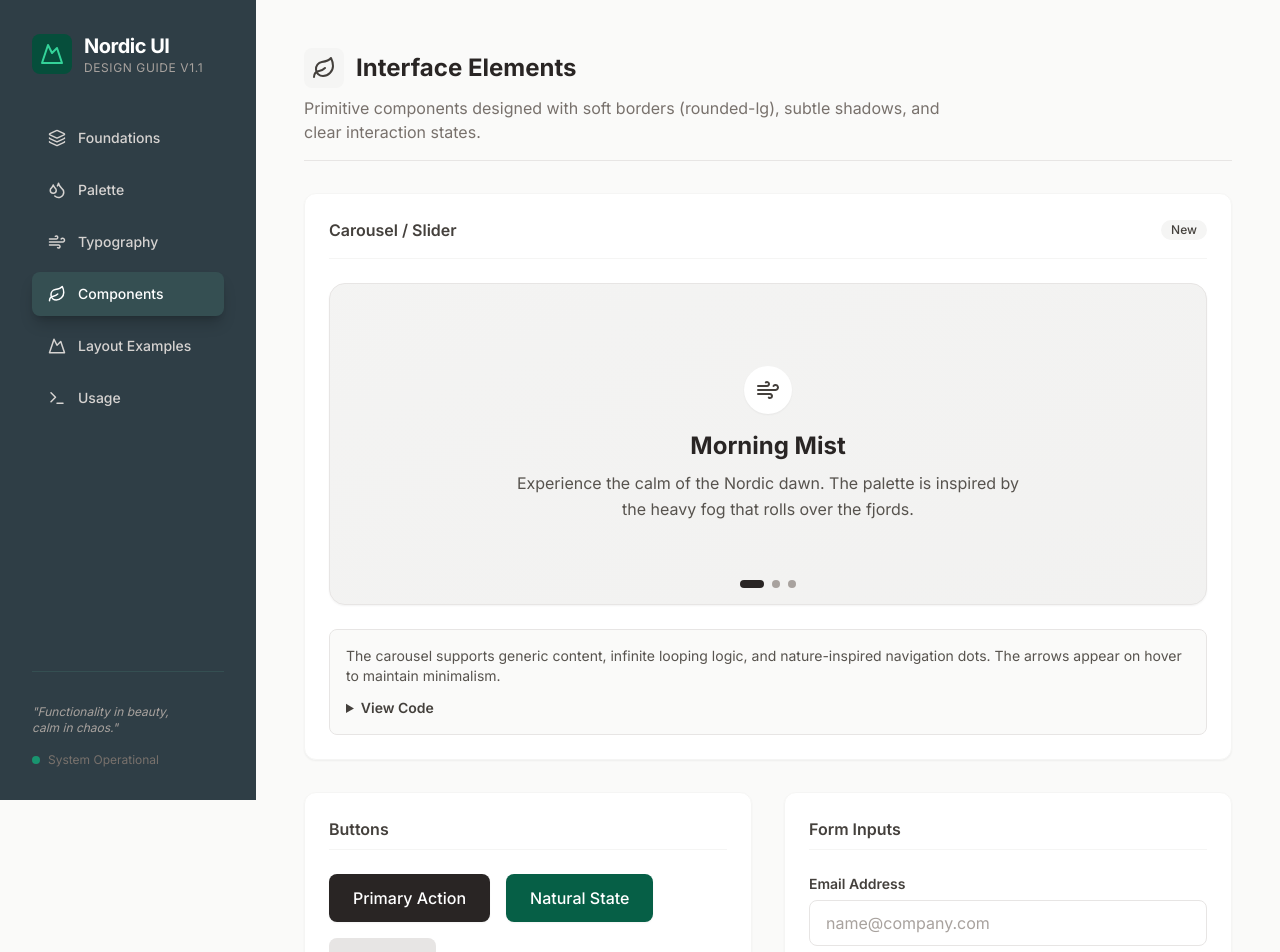
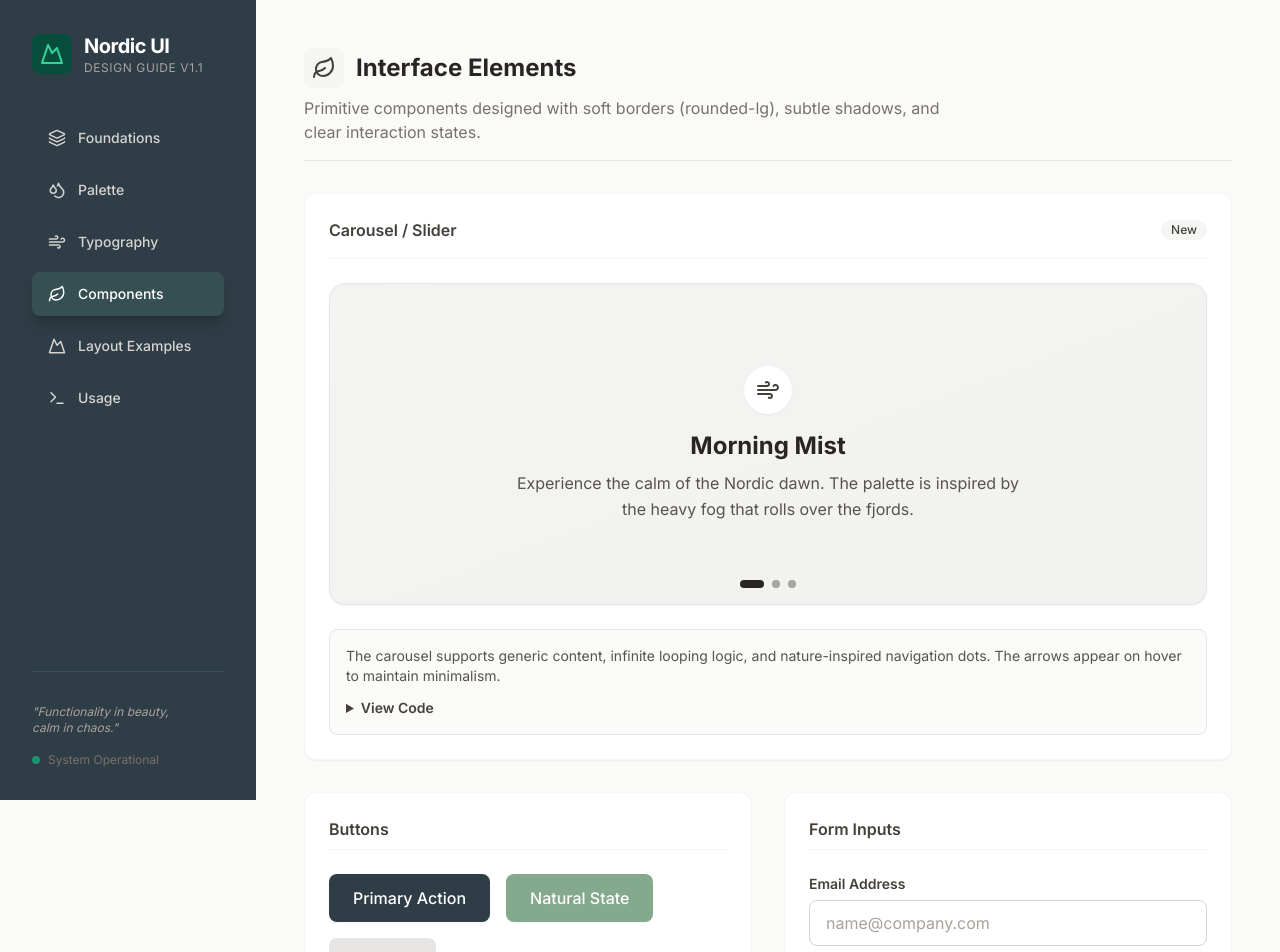
Before and after one commit to eventyr-dev/eventyr-design, a React (Vite) app: page / in a window 1280 px wide. Shown: the top 952 px of the page. Built offline with nearby package versions, Linux system fonts and the light colour scheme.

Commit message:
updated colors

```diff
--- a/components/Button.tsx
+++ b/components/Button.tsx
@@ -18,11 +18,11 @@ export const Button: React.FC<ButtonProps> = ({
   const baseStyle = "inline-flex items-center justify-center px-6 py-3 rounded-lg font-medium transition-all duration-200 focus:outline-none focus:ring-2 focus:ring-offset-2 disabled:opacity-50 disabled:cursor-not-allowed";
 
   const variants: Record<ButtonVariant, string> = {
-    primary: "bg-stone-800 text-white hover:bg-stone-700 focus:ring-stone-800 shadow-sm hover:shadow-md",
-    secondary: "bg-emerald-800 text-white hover:bg-emerald-900 focus:ring-emerald-800 shadow-sm hover:shadow-md",
-    tertiary: "bg-stone-200 text-stone-800 hover:bg-stone-300 focus:ring-stone-400",
-    ghost: "bg-transparent text-stone-600 hover:bg-stone-100 hover:text-stone-900",
-    outline: "bg-transparent border-2 border-stone-300 text-stone-700 hover:border-stone-800 hover:text-stone-900"
+    primary: "bg-nordic-pine text-white hover:bg-nordic-pine-light focus:ring-nordic-pine shadow-sm hover:shadow-md",
+    secondary: "bg-nordic-sage text-white hover:bg-nordic-sage-dark focus:ring-nordic-sage shadow-sm hover:shadow-md",
+    tertiary: "bg-nordic-mist text-nordic-charcoal hover:bg-stone-300 focus:ring-nordic-granite",
+    ghost: "bg-transparent text-nordic-granite hover:bg-nordic-snow hover:text-nordic-charcoal",
+    outline: "bg-transparent border-2 border-nordic-glacier text-nordic-granite hover:border-nordic-pine hover:text-nordic-charcoal"
   };
 
   return (
--- a/components/Checkbox.tsx
+++ b/components/Checkbox.tsx
@@ -26,8 +26,8 @@ export const Checkbox: React.FC<CheckboxProps> = ({
                 <div className={`
           w-5 h-5 rounded border-2 transition-all flex items-center justify-center
           ${checked
-                        ? 'bg-emerald-600 border-emerald-600'
-                        : 'bg-white border-stone-300 hover:border-emerald-400'
+                        ? 'bg-nordic-sage border-nordic-sage'
+                        : 'bg-white border-stone-300 hover:border-nordic-sage/50'
                     }
         `}>
                     {checked && <Check size={14} className="text-white" strokeWidth={3} />}
--- a/components/FormField.tsx
+++ b/components/FormField.tsx
@@ -22,7 +22,7 @@ export const FormField: React.FC<FormFieldProps> = ({
             {label && (
                 <label className="text-sm font-medium text-stone-700 mb-2">
                     {label}
-                    {required && <span className="text-red-500 ml-1">*</span>}
+                    {required && <span className="text-nordic-berry ml-1">*</span>}
                 </label>
             )}
             {children}
@@ -30,7 +30,7 @@ export const FormField: React.FC<FormFieldProps> = ({
                 <span className="text-xs text-stone-500 mt-1">{helperText}</span>
             )}
             {error && (
-                <span className="text-xs text-red-600 mt-1">{error}</span>
+                <span className="text-xs text-nordic-berry mt-1">{error}</span>
             )}
         </div>
     );
--- a/components/Input.tsx
+++ b/components/Input.tsx
@@ -15,12 +15,12 @@ export const Input: React.FC<InputProps> = ({ label, error, ...props }) => (
         focus:outline-none focus:ring-2 focus:ring-offset-0
         placeholder:text-stone-400
         ${error
-          ? 'border-red-300 focus:border-red-500 focus:ring-red-100'
-          : 'border-stone-200 focus:border-emerald-600 focus:ring-emerald-50'
+          ? 'border-nordic-berry/30 bg-nordic-berry/5 focus:border-nordic-berry focus:ring-2 focus:ring-nordic-berry/20'
+          : 'border-stone-300 bg-stone-50 focus:border-nordic-sage focus:ring-2 focus:ring-nordic-sage/20'
         }
       `}
       {...props}
     />
-    {error && <span className="text-xs text-red-600 font-medium">{error}</span>}
+    {error && <span className="text-xs text-nordic-berry mt-1">{error}</span>}
   </div>
 );
--- a/components/Radio.tsx
+++ b/components/Radio.tsx
@@ -31,11 +31,11 @@ export const Radio: React.FC<RadioProps> = ({
                 <div className={`
           w-5 h-5 rounded-full border-2 transition-all flex items-center justify-center
           ${checked
-                        ? 'bg-white border-emerald-600'
-                        : 'bg-white border-stone-300 hover:border-emerald-400'
+                        ? 'bg-white border-nordic-sage'
+                        : 'bg-white border-stone-300 hover:border-nordic-sage/50'
                     }
         `}>
-                    {checked && <div className="w-2.5 h-2.5 rounded-full bg-emerald-600" />}
+                    {checked && <div className="w-2.5 h-2.5 rounded-full bg-nordic-sage" />}
                 </div>
             </div>
             {label && <span className="text-sm text-stone-700">{label}</span>}
--- a/components/Select.tsx
+++ b/components/Select.tsx
@@ -34,8 +34,8 @@ export const Select: React.FC<SelectProps> = ({
                     className={`
             w-full px-4 py-3 pr-10 rounded-lg border transition-all appearance-none
             ${error
-                            ? 'border-red-300 bg-red-50 focus:border-red-500 focus:ring-2 focus:ring-red-200'
-                            : 'border-stone-300 bg-stone-50 focus:border-emerald-500 focus:ring-2 focus:ring-emerald-100'
+                            ? 'border-nordic-berry/30 bg-nordic-berry/5 focus:border-nordic-berry focus:ring-2 focus:ring-nordic-berry/20'
+                            : 'border-stone-300 bg-stone-50 focus:border-nordic-sage focus:ring-2 focus:ring-nordic-sage/20'
                         }
             text-stone-900
             focus:outline-none
@@ -55,7 +55,7 @@ export const Select: React.FC<SelectProps> = ({
                 />
             </div>
             {error && (
-                <span className="text-xs text-red-600 mt-1">{error}</span>
+                <span className="text-xs text-nordic-berry mt-1">{error}</span>
             )}
         </div>
     );
--- a/components/Switch.tsx
+++ b/components/Switch.tsx
@@ -27,7 +27,7 @@ export const Switch: React.FC<SwitchProps> = ({
                 />
                 <div className={`
           w-11 h-6 rounded-full transition-all
-          ${checked ? 'bg-emerald-600' : 'bg-stone-300'}
+          ${checked ? 'bg-nordic-sage' : 'bg-stone-300'}
         `}>
                     <div className={`
             w-5 h-5 rounded-full bg-white shadow-md transition-transform duration-200
--- a/components/Textarea.tsx
+++ b/components/Textarea.tsx
@@ -32,8 +32,8 @@ export const Textarea: React.FC<TextareaProps> = ({
                 className={`
           px-4 py-3 rounded-lg border transition-all resize-y
           ${error
-                        ? 'border-red-300 bg-red-50 focus:border-red-500 focus:ring-2 focus:ring-red-200'
-                        : 'border-stone-300 bg-stone-50 focus:border-emerald-500 focus:ring-2 focus:ring-emerald-100'
+                        ? 'border-nordic-berry/30 bg-nordic-berry/5 focus:border-nordic-berry focus:ring-2 focus:ring-nordic-berry/20'
+                        : 'border-stone-300 bg-stone-50 focus:border-nordic-sage focus:ring-2 focus:ring-nordic-sage/20'
                     }
           text-stone-900 placeholder-stone-400
           focus:outline-none
@@ -41,7 +41,7 @@ export const Textarea: React.FC<TextareaProps> = ({
                 {...props}
             />
             {error && (
-                <span className="text-xs text-red-600 mt-1">{error}</span>
+                <span className="text-xs text-nordic-berry mt-1">{error}</span>
             )}
         </div>
     );
--- a/tailwind.config.js
+++ b/tailwind.config.js
@@ -10,6 +10,29 @@ export default {
       fontFamily: {
         sans: ['Inter', 'sans-serif'],
       },
+      colors: {
+        nordic: {
+          // Primary & Secondary
+          pine: {
+            DEFAULT: '#2F3E46',
+            light: '#354F52',
+          },
+          sage: {
+            DEFAULT: '#84A98C',
+            light: '#9CB4A4',
+            dark: '#6B8A75',
+          },
+          glacier: '#CAD2C5',
+          // Neutrals
+          charcoal: '#1C1917',
+          granite: '#57534E',
+          mist: '#E7E5E4',
+          snow: '#FAFAF9',
+          // Functional
+          earth: '#DDA15E',
+          berry: '#BC4749',
+        }
+      },
     },
   },
   plugins: [],
```
Also changed, not shown: components/Slider.tsx (+4 -4 lines), 5 other files (tests, documents, lock files or other folders).
